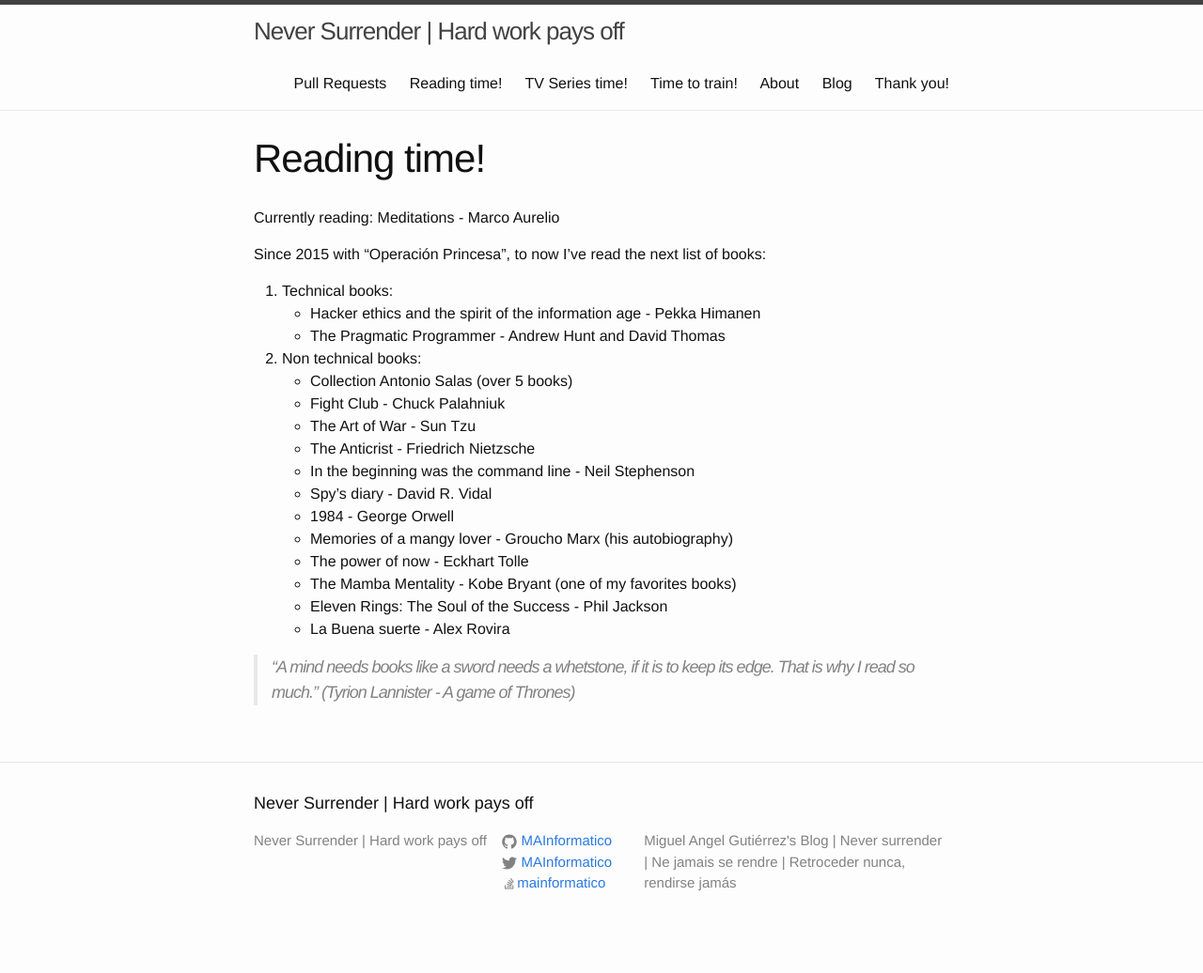
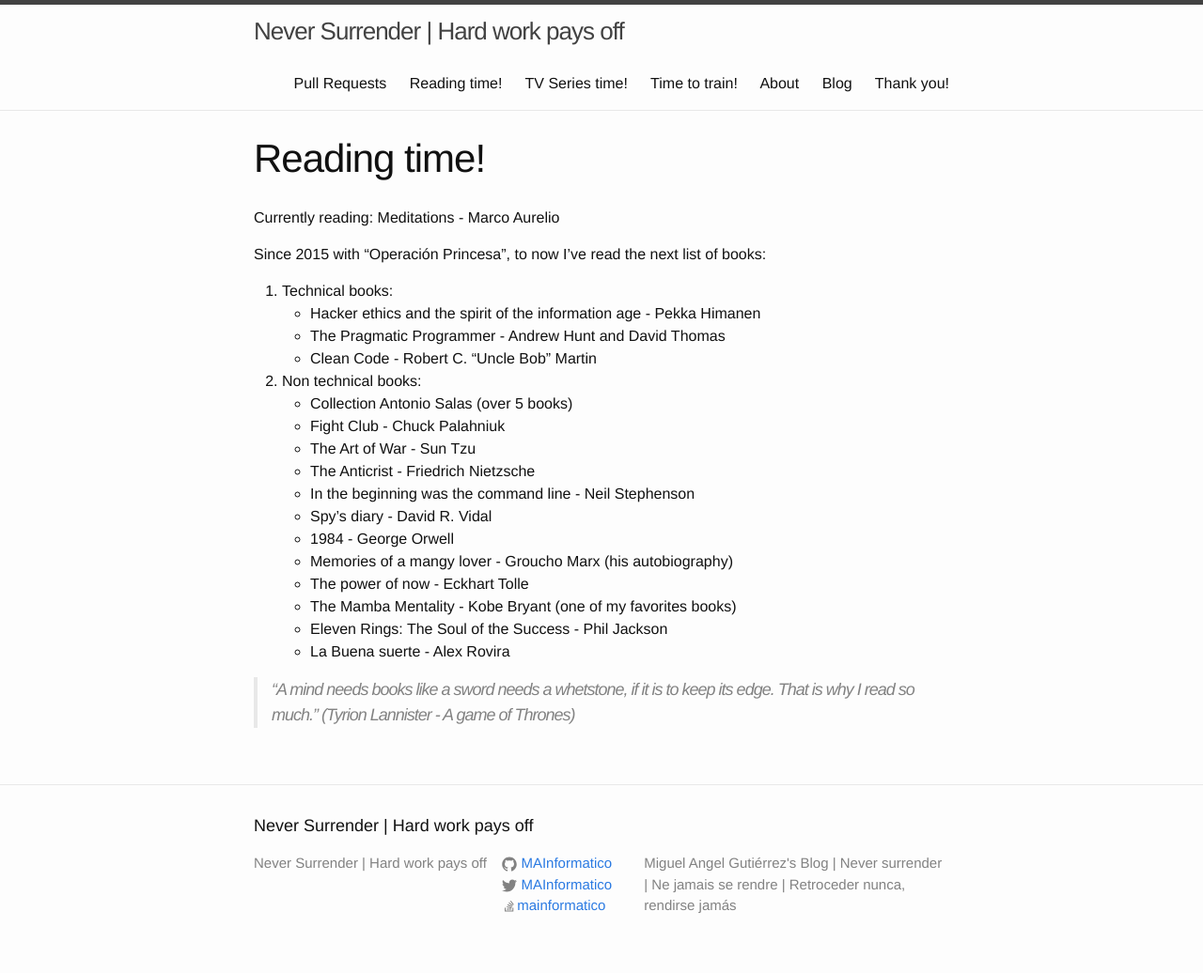
Before and after one commit to MAInformatico/MAInformatico.github.io, a Jekyll site: the page built from Reading_Time.md, in a window 1280 px wide. Shown: the whole page at 94% size. Built offline with Jekyll 4.4.1, drawn with Linux system fonts in a browser that asks for light colours; before the commit the page ends 1012 px from its top, so only the background shows below that.

Commit message:
updating book list

```diff
--- a/Reading_Time.md
+++ b/Reading_Time.md
@@ -11,6 +11,7 @@
 1. Technical books:
     * Hacker ethics and the spirit of the information age - Pekka Himanen
     * The Pragmatic Programmer - Andrew Hunt and David Thomas
+    * Clean Code - Robert C. "Uncle Bob" Martin
 
 
 2. Non technical books:
```
